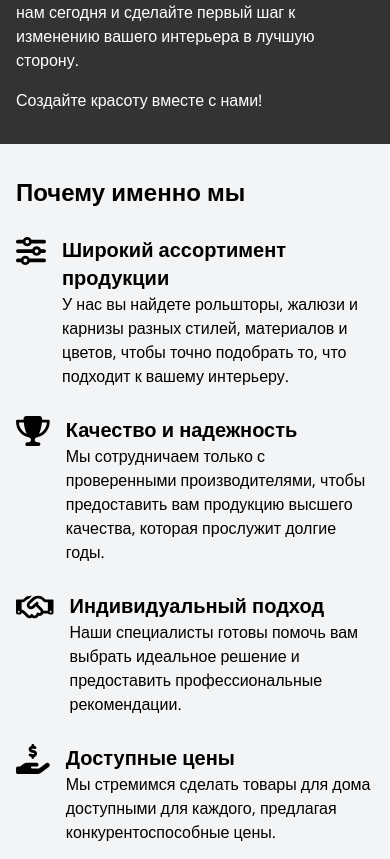
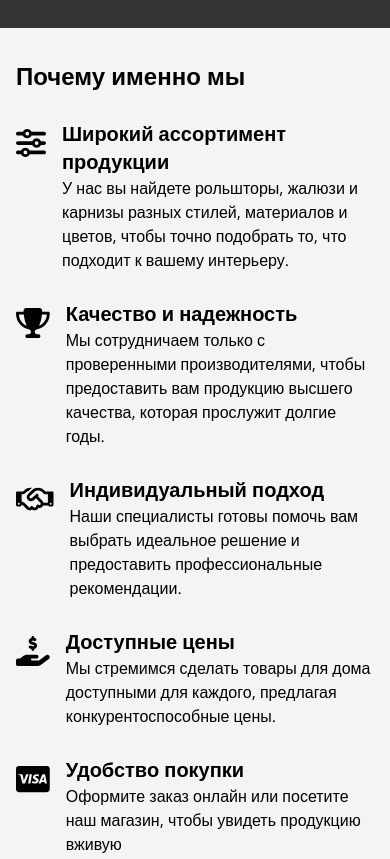
Before and after one commit to d-cor-by/d-cor-by.github.io, a website built with Vite: page src/index.html in a window 390 px wide. Shown: the part 980-1839 px from the top of the page. Built offline with nearby package versions, Linux system fonts and the light colour scheme.

Commit message:
mobile correct

```diff
--- a/src/index.html
+++ b/src/index.html
@@ -76,7 +76,7 @@
   <section class="relative lg:h-72 md:h-60 h-40 bg-promo-backdrop bg-cover bg-center bg-no-repeat">
     <div class="absolute top-0 left-0 right-0 bottom-0 bg-black bg-opacity-40 z-0"></div>
   </section>
-  <section class="container sm:py-10 py-8">
+  <section class="container sm:py-10 py-8 sm:text-base text-sm">
     <p class="mb-5 sm:text-2xl text-xl text-app-primary">
       Добро пожаловать в мир стильных решений для вашего окна в Витебске!
     </p>
@@ -100,7 +100,7 @@
       <div class="flex flex-wrap">
         <div class="flex sm:items-center mb-7 sm:w-1/2 sm:px-3">
           <div class="w-16">
-            <i class="fa-solid fa-sliders text-3xl sm:mr-0 mr-4"></i>
+            <i class="fa-solid fa-sliders text-3xl sm:mr-0 mr-4 sm:mt-0 mt-2"></i>
           </div>
           <div class="flex flex-col grow">
             <span class="text-xl font-semibold">Широкий ассортимент продукции</span>
@@ -109,7 +109,7 @@
         </div>
         <div class="flex sm:items-center mb-7 sm:w-1/2 sm:px-3">
           <div class="w-16">
-            <i class="fa-solid fa-trophy text-3xl sm:mr-0 mr-4"></i>
+            <i class="fa-solid fa-trophy text-3xl sm:mr-0 mr-4 sm:mt-0 mt-2"></i>
           </div>
           <div class="flex flex-col grow">
             <span class="text-xl font-semibold">Качество и надежность</span>
@@ -118,7 +118,7 @@
         </div>
         <div class="flex sm:items-center mb-7 sm:w-1/2 sm:px-3">
           <div class="w-16">
-            <i class="fa-regular fa-handshake text-3xl sm:mr-0 mr-4"></i>
+            <i class="fa-regular fa-handshake text-3xl sm:mr-0 mr-4 sm:mt-0 mt-2"></i>
           </div>
           <div class="flex flex-col grow">
             <span class="text-xl font-semibold">Индивидуальный подход</span>
@@ -127,7 +127,7 @@
         </div>
         <div class="flex sm:items-center mb-7 sm:w-1/2 sm:px-3">
           <div class="w-16">
-            <i class="fa-solid fa-hand-holding-dollar text-3xl sm:mr-0 mr-4"></i>
+            <i class="fa-solid fa-hand-holding-dollar text-3xl sm:mr-0 mr-4 sm:mt-0 mt-2"></i>
           </div>
           <div class="flex flex-col grow">
             <span class="text-xl font-semibold">Доступные цены</span>
@@ -136,7 +136,7 @@
         </div>
         <div class="flex sm:items-center mb-7 sm:w-1/2 sm:px-3">
           <div class="w-16">
-            <i class="fa-brands fa-cc-visa text-3xl sm:mr-0 mr-4"></i>
+            <i class="fa-brands fa-cc-visa text-3xl sm:mr-0 mr-4 sm:mt-0 mt-2"></i>
           </div>
           <div class="flex flex-col grow">
             <span class="text-xl font-semibold">Удобство покупки</span>
```
Also changed, not shown: docs/index.html (+1 -1 lines).
